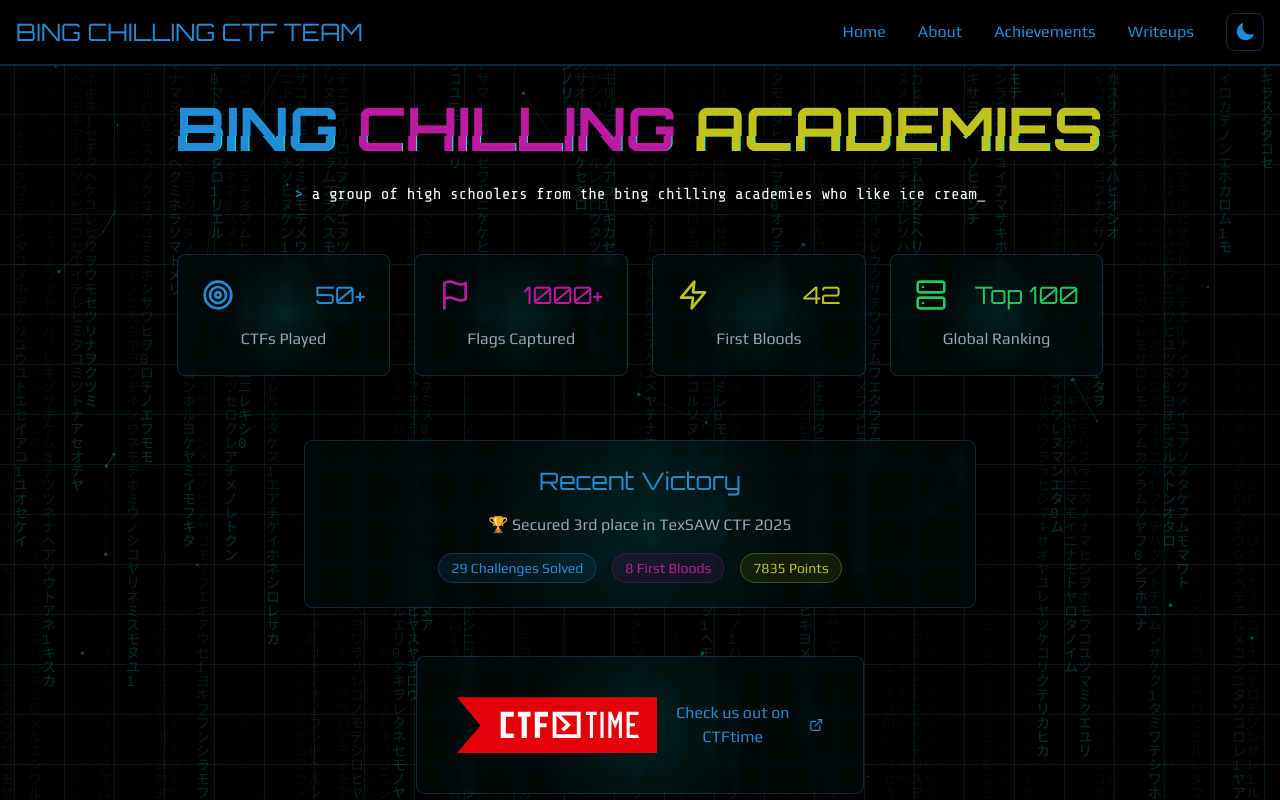
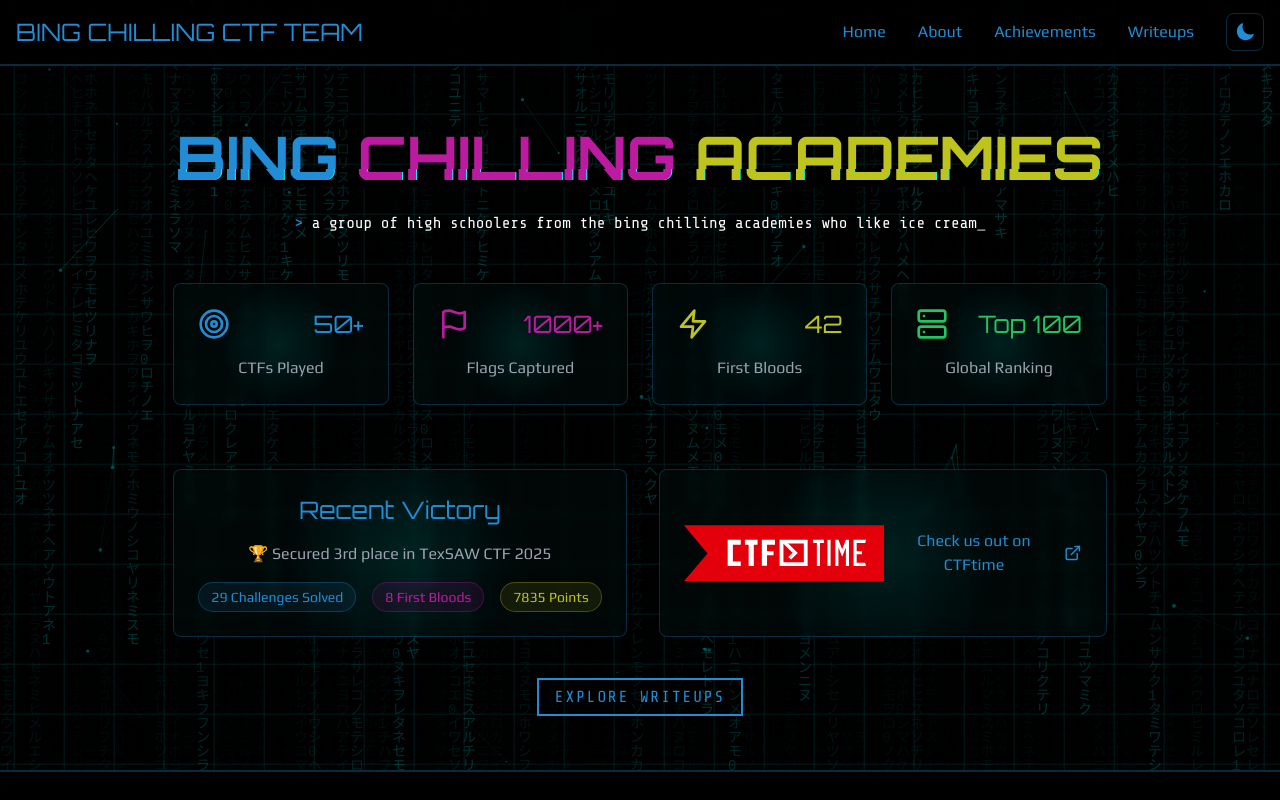
Before and after one commit to colding10/bing-chilling-academies-website-new, a Next.js app: page / in a window 1280 px wide. Shown: the top 800 px of the page. Built offline with nearby package versions, Linux system fonts and the light colour scheme.

Commit message:
center the shi

```diff
--- a/app/page.tsx
+++ b/app/page.tsx
@@ -111,14 +111,16 @@ export default function Home() {
           ))}
         </div>
 
-        {/* Featured section */}
+        {/* Featured sections container */}
+        <div className="flex flex-col md:flex-row gap-8 justify-center items-stretch mt-16">
+          {/* Recent Victory section */}
           <motion.div
             initial={{ opacity: 0, y: 20 }}
             animate={{ opacity: 1, y: 0 }}
             transition={{ delay: 0.6 }}
-          className="mt-16"
+            className="flex-1 max-w-xl"
           >
-          <HologramCard className="max-w-2xl mx-auto">
+            <HologramCard className="h-full">
               <h2 className="text-2xl font-orbitron text-custom-blue mb-4">
                 Recent Victory
               </h2>
@@ -126,7 +128,7 @@ export default function Home() {
                 <p className="text-gray-400 font-play">
                   🏆 Secured 3rd place in TexSAW CTF 2025
                 </p>
-              <div className="flex justify-center gap-4">
+                <div className="flex flex-wrap justify-center gap-4">
                   <span
                     className="px-3 py-1 bg-custom-blue/10 border border-custom-blue/30
               rounded-full text-sm text-custom-blue"
@@ -150,19 +152,21 @@ export default function Home() {
             </HologramCard>
           </motion.div>
 
-        {/* CTFTime link */}
+          {/* CTFTime link section */}
           <motion.div
             initial={{ opacity: 0, y: 20 }}
             animate={{ opacity: 1, y: 0 }}
             transition={{ delay: 0.7 }}
-          className="mt-12"
+            className="flex-1 max-w-md"
           >
-          <HologramCard className="max-w-md mx-auto">
+            <HologramCard className="h-full flex items-center justify-center">
+              {" "}
+              {/* Added flex and centering */}
               <a
                 href="https://ctftime.org/team/283028"
                 target="_blank"
                 rel="noopener noreferrer"
-              className="group flex items-center justify-center space-x-3 p-4 hover:scale-105 transition-transform"
+                className="group flex items-center justify-center space-x-3 hover:scale-105 transition-transform"
               >
                 <img
                   src="/ctftime-logo.svg"
@@ -176,6 +180,7 @@ export default function Home() {
               </a>
             </HologramCard>
           </motion.div>
+        </div>
 
         {/* Call to action */}
         <motion.div
```
Lines whose indentation alone changed are shown as unchanged.
